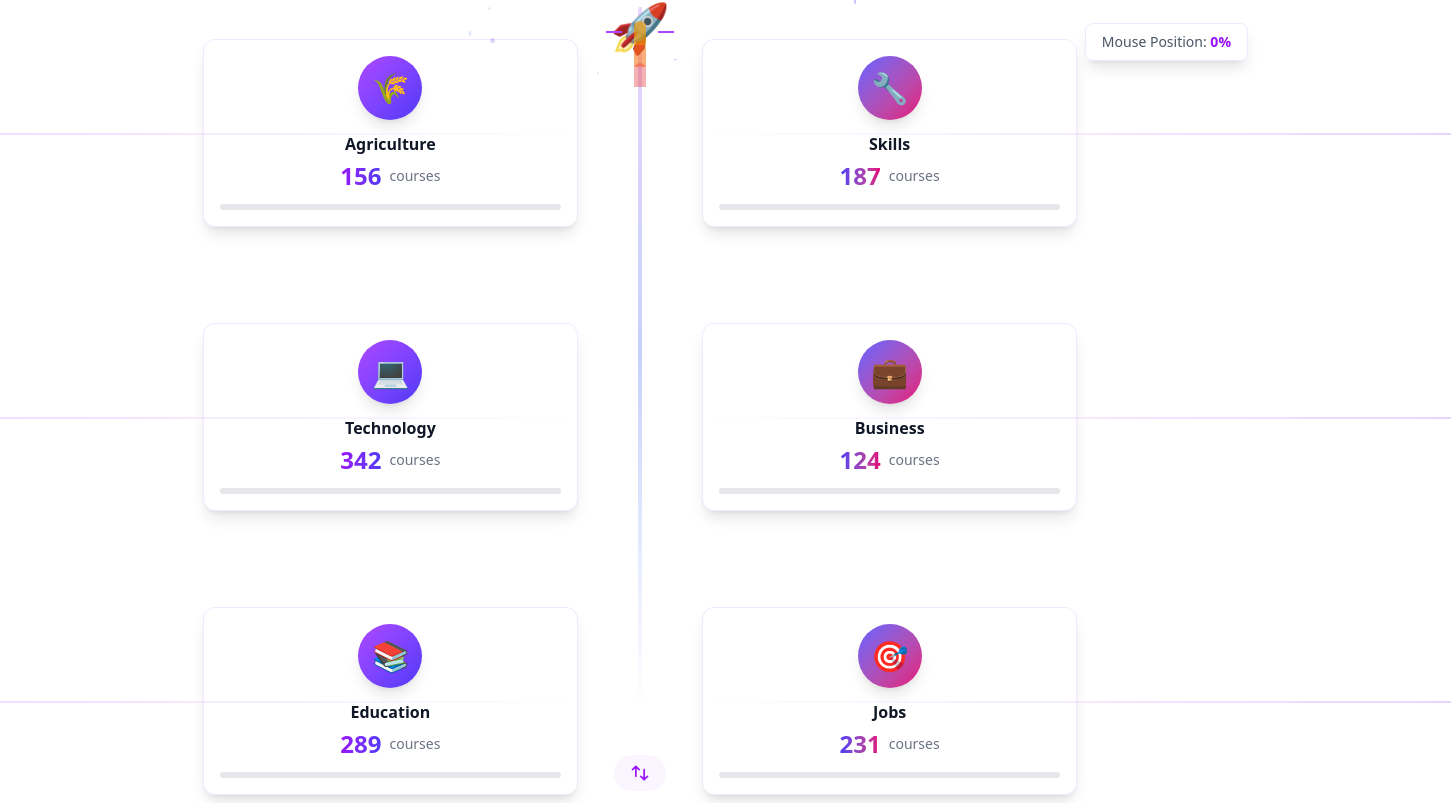
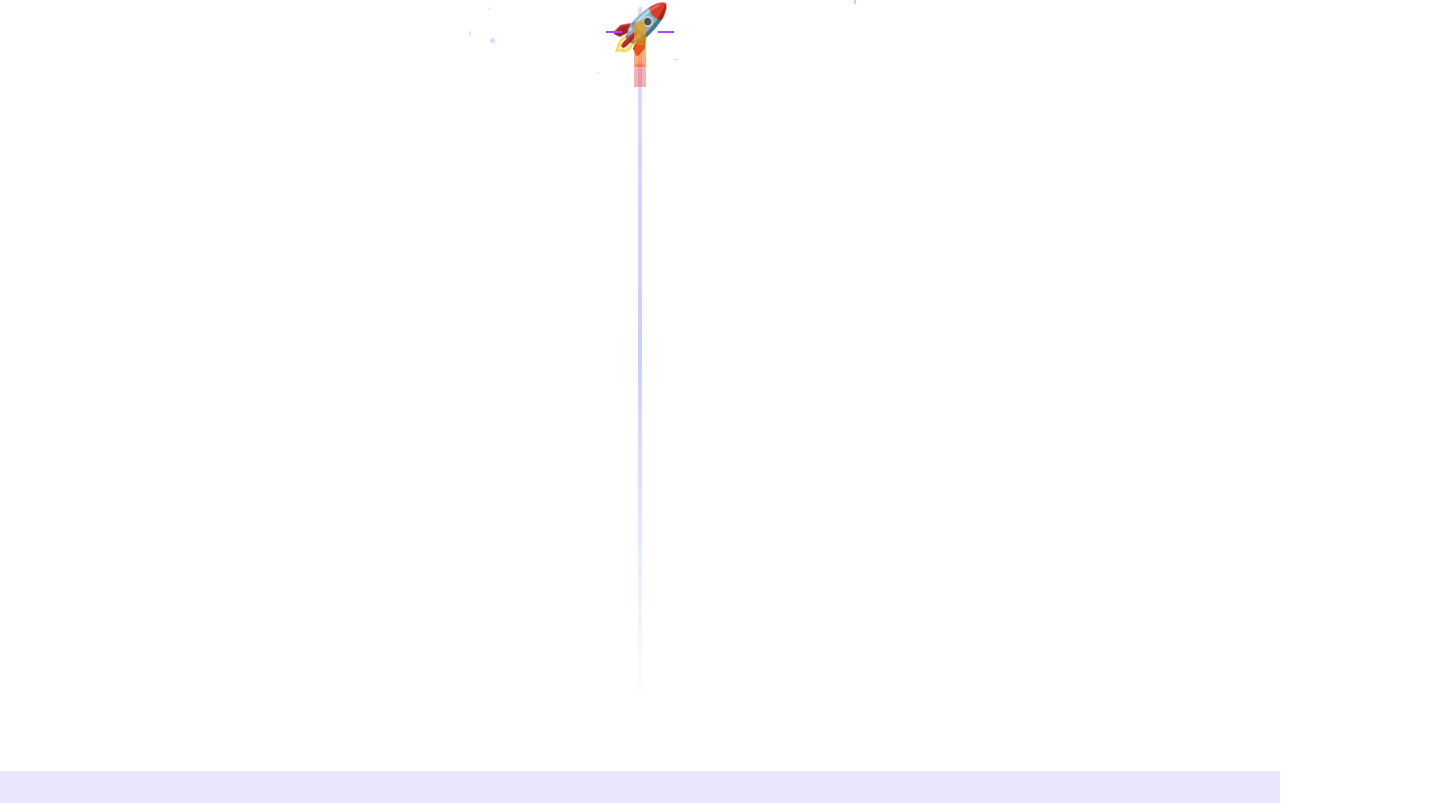
Before and after one commit to ebteshampuc44/Shikkhon, a React (Vite) app: page / in a window 1280 px wide. Shown: the part 1157-1960 px from the top of the page, 1451 px wide, since content can reach past the window. Built offline with nearby package versions, Linux system fonts and the light colour scheme; the HTML template or start-up script is replaced by a standard one.

Commit message:
remove unused categories and related UI elements from Home component

```diff
--- a/src/pages/Home.jsx
+++ b/src/pages/Home.jsx
@@ -251,15 +251,6 @@ const Home = () => {
     }
   };
 
-  const categories = [
-    { icon: '🌾', name: 'Agriculture', count: 156 },
-    { icon: '💻', name: 'Technology', count: 342 },
-    { icon: '📚', name: 'Education', count: 289 },
-    { icon: '🔧', name: 'Skills', count: 187 },
-    { icon: '💼', name: 'Business', count: 124 },
-    { icon: '🎯', name: 'Jobs', count: 231 },
-  ];
-
   const courses = [
     {
       title: 'Digital Marketing',
@@ -501,7 +492,7 @@ const Home = () => {
         </div>
       </div>
 
-      {/* Categories Section with Mouse-Controlled Rocket */}
+      {/* Rocket Section with Mouse Control */}
       <section ref={rocketSectionRef} className="py-16 relative">
         <div className="container mx-auto px-4">
           <div className="text-center mb-12">
@@ -564,140 +555,13 @@ const Home = () => {
               </div>
             </div>
 
-            {/* Mouse Position Indicator */}
-            <div className="absolute right-4 top-4 bg-white/90 backdrop-blur-sm rounded-lg px-4 py-2 shadow-lg z-30 border border-purple-100">
-              <p className="text-sm text-gray-600">
-                Mouse Position: <span className="font-bold text-purple-600">{Math.round(rocketPosition)}%</span>
-              </p>
+            {/* Empty space for future categories */}
+            <div className="absolute left-0 md:left-[15%] top-0 w-[45%] md:w-[30%] space-y-16 md:space-y-24">
+              {/* Space reserved for future categories */}
             </div>
 
-            {/* Left Side Categories - Agriculture, Technology, Education */}
-            <div className="absolute left-0 md:left-[15%] top-0 w-[45%] md:w-[30%] space-y-16 md:space-y-24">
-              {categories.slice(0, 3).map((category, index) => {
-                // Calculate connection line activation based on rocket position
-                const connectionThreshold = (index + 1) * 25; // 25%, 50%, 75%
-                const isConnected = rocketPosition >= connectionThreshold - 10;
-                const connectionWidth = isConnected ? 100 : 0;
-
-                return (
-                  <div
-                    key={index}
-                    className="relative group"
-                    style={{ marginTop: index === 0 ? '2rem' : '0' }}
-                  >
-                    {/* Connection Line from Category to Main Line */}
-                    <div className="absolute right-0 top-1/2 w-[100%] md:w-[200%] h-0.5 z-10">
-                      {/* Base Line */}
-                      <div className="absolute inset-0 bg-gradient-to-r from-purple-200 to-transparent"></div>
-
-                      {/* Animated Connection Line - activates based on rocket position */}
-                      <div
-                        className="absolute inset-0 bg-gradient-to-r from-purple-600 to-indigo-600 transition-all duration-300"
-                        style={{
-                          width: `${connectionWidth}%`,
-                          opacity: isConnected ? 0.8 : 0,
-                          boxShadow: '0 0 10px rgba(139, 92, 246, 0.5)'
-                        }}
-                      ></div>
-                    </div>
-
-                    {/* Category Card */}
-                    <div className={`relative bg-white rounded-xl p-4 shadow-lg hover:shadow-xl transition-all duration-300 transform hover:-translate-y-1 hover:scale-105 border ${isConnected ? 'border-purple-400' : 'border-purple-100'}`}>
-                      {/* Icon */}
-                      <div className="w-16 h-16 mx-auto mb-3 rounded-full flex items-center justify-center text-3xl bg-gradient-to-br from-purple-500 to-indigo-600 text-white shadow-lg">
-                        {category.icon}
-                      </div>
-
-                      {/* Content */}
-                      <div className="text-center">
-                        <h3 className="font-bold text-gray-900 mb-1">{category.name}</h3>
-                        <div className="flex items-center justify-center gap-2">
-                          <span className="text-2xl font-bold bg-gradient-to-r from-purple-600 to-indigo-600 bg-clip-text text-transparent">
-                            {category.count}
-                          </span>
-                          <span className="text-gray-500 text-sm">courses</span>
-                        </div>
-
-                        {/* Progress Bar */}
-                        <div className="mt-3 h-1.5 w-full bg-gray-200 rounded-full overflow-hidden">
-                          <div
-                            className="h-full bg-gradient-to-r from-purple-500 to-indigo-600 rounded-full transition-all duration-1000"
-                            style={{
-                              width: isConnected ? `${Math.min((category.count / 400) * 100, 100)}%` : '0%',
-                              opacity: isConnected ? 1 : 0
-                            }}
-                          ></div>
-                        </div>
-                      </div>
-                    </div>
-                  </div>
-                );
-              })}
-            </div>
-
-            {/* Right Side Categories - Skills, Business, Jobs */}
             <div className="absolute right-0 md:right-[15%] top-0 w-[45%] md:w-[30%] space-y-16 md:space-y-24">
-              {categories.slice(3, 6).map((category, index) => {
-                // Calculate connection line activation based on rocket position
-                const connectionThreshold = (index + 4) * 20; // 80%, 100%, 120% (adjusted)
-                const isConnected = rocketPosition >= connectionThreshold - 15;
-                const connectionWidth = isConnected ? 100 : 0;
-
-                return (
-                  <div
-                    key={index}
-                    className="relative group"
-                    style={{ marginTop: index === 0 ? '2rem' : '0' }}
-                  >
-                    {/* Connection Line from Category to Main Line */}
-                    <div className="absolute left-0 top-1/2 w-[100%] md:w-[200%] h-0.5 z-10">
-                      {/* Base Line */}
-                      <div className="absolute inset-0 bg-gradient-to-l from-purple-200 to-transparent"></div>
-
-                      {/* Animated Connection Line - activates based on rocket position */}
-                      <div
-                        className="absolute inset-0 bg-gradient-to-l from-purple-600 to-indigo-600 transition-all duration-300"
-                        style={{
-                          width: `${connectionWidth}%`,
-                          opacity: isConnected ? 0.8 : 0,
-                          right: 0,
-                          boxShadow: '0 0 10px rgba(139, 92, 246, 0.5)'
-                        }}
-                      ></div>
-                    </div>
-
-                    {/* Category Card */}
-                    <div className={`relative bg-white rounded-xl p-4 shadow-lg hover:shadow-xl transition-all duration-300 transform hover:-translate-y-1 hover:scale-105 border ${isConnected ? 'border-purple-400' : 'border-purple-100'}`}>
-                      {/* Icon */}
-                      <div className="w-16 h-16 mx-auto mb-3 rounded-full flex items-center justify-center text-3xl bg-gradient-to-br from-indigo-500 to-pink-600 text-white shadow-lg">
-                        {category.icon}
-                      </div>
-
-                      {/* Content */}
-                      <div className="text-center">
-                        <h3 className="font-bold text-gray-900 mb-1">{category.name}</h3>
-                        <div className="flex items-center justify-center gap-2">
-                          <span className="text-2xl font-bold bg-gradient-to-r from-indigo-600 to-pink-600 bg-clip-text text-transparent">
-                            {category.count}
-                          </span>
-                          <span className="text-gray-500 text-sm">courses</span>
-                        </div>
-
-                        {/* Progress Bar */}
-                        <div className="mt-3 h-1.5 w-full bg-gray-200 rounded-full overflow-hidden">
-                          <div
-                            className="h-full bg-gradient-to-r from-indigo-500 to-pink-600 rounded-full transition-all duration-1000"
-                            style={{
-                              width: isConnected ? `${Math.min((category.count / 400) * 100, 100)}%` : '0%',
-                              opacity: isConnected ? 1 : 0
-                            }}
-                          ></div>
-                        </div>
-                      </div>
-                    </div>
-                  </div>
-                );
-              })}
+              {/* Space reserved for future categories */}
             </div>
 
             {/* Floating Particles - React to mouse position */}
@@ -718,17 +582,6 @@ const Home = () => {
                 }}
               ></div>
             ))}
-          </div>
-
-          {/* Mouse Control Instructions */}
-          <div className="mt-12 text-center">
-
-            <div className="inline-flex items-center gap-2 px-4 py-2 bg-purple-50 rounded-full">
-              <svg className="w-5 h-5 text-purple-600" fill="none" stroke="currentColor" viewBox="0 0 24 24">
-                <path strokeLinecap="round" strokeLinejoin="round" strokeWidth="2" d="M7 16V4m0 0L3 8m4-4l4 4m6 0v12m0 0l4-4m-4 4l-4-4" />
-              </svg>
-
-            </div>
           </div>
         </div>
       </section>
```
